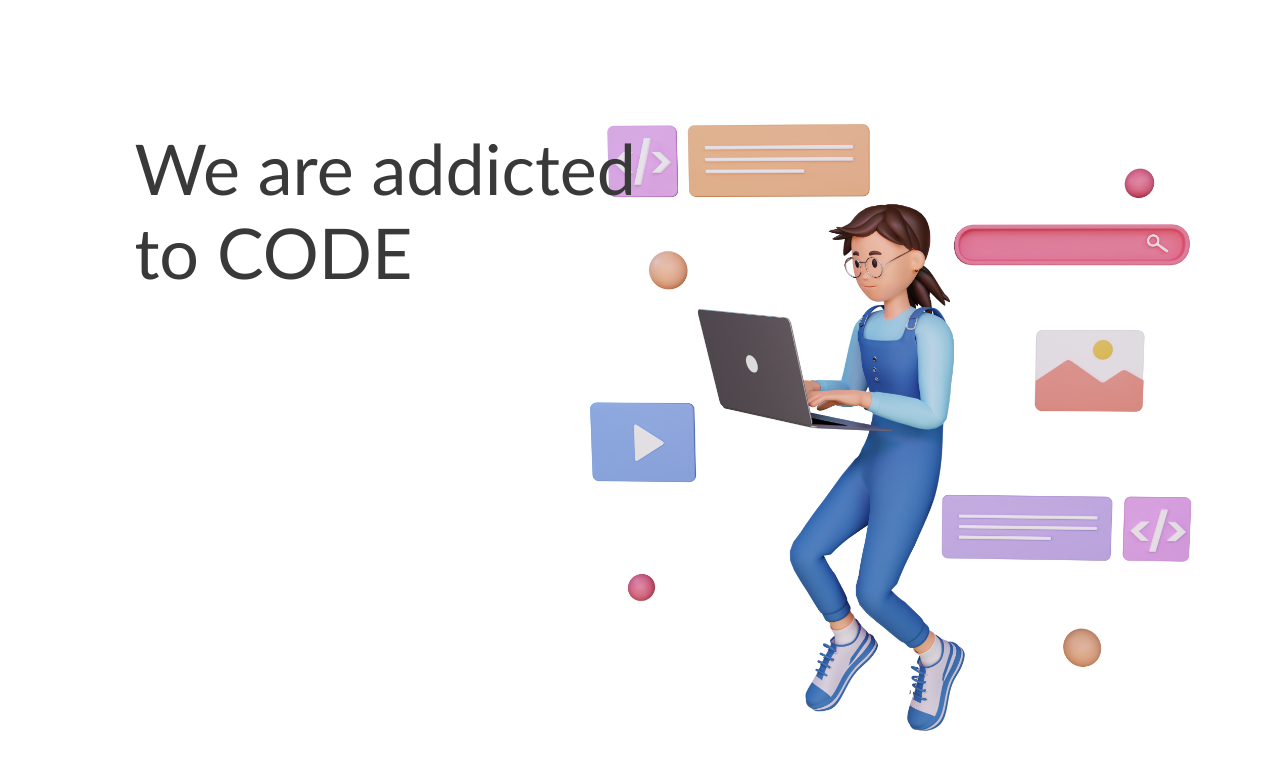
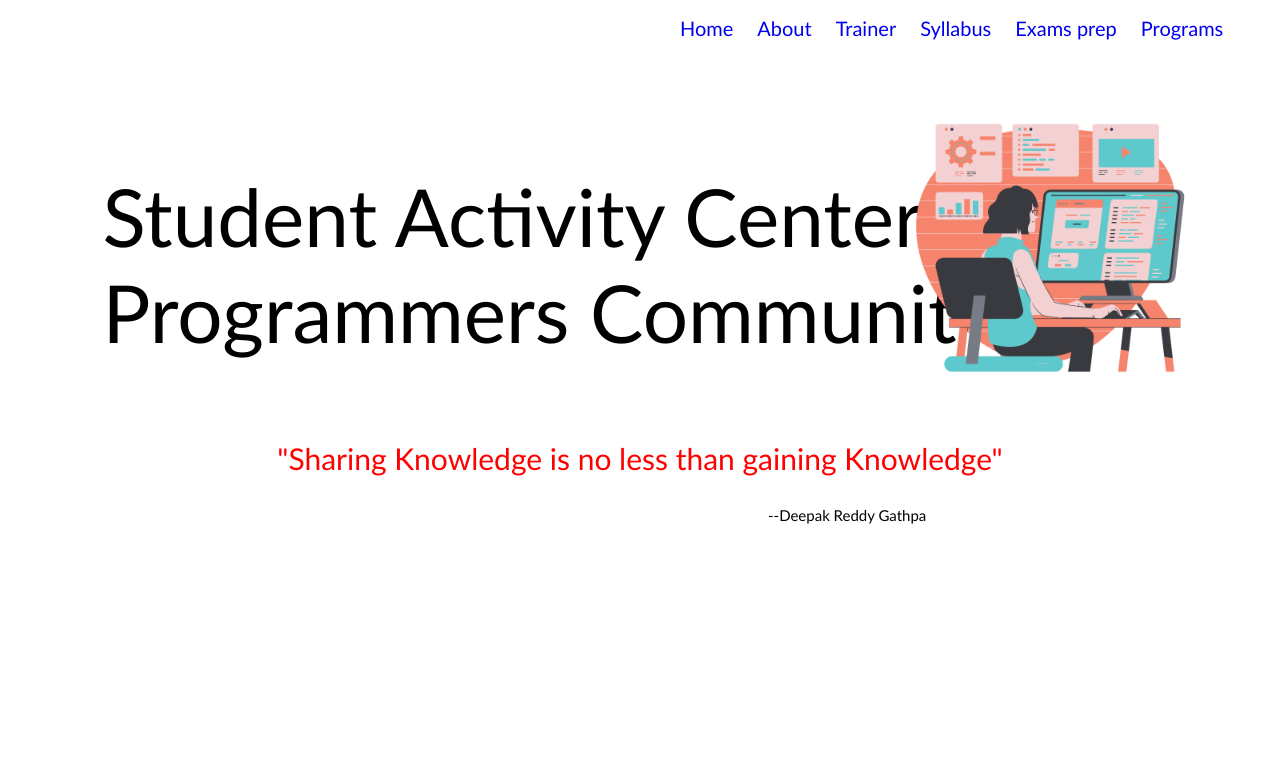
Before and after one commit to DeepakReddyG/C-web, a plain HTML site: page index.html in a window 1280 px wide. Drawn offline with Linux system fonts and the light colour scheme.

Commit message:
updating c-web

```diff
--- a/index.css
+++ b/index.css
@@ -1,13 +1,43 @@
-.module1 p{
+body {
+    margin: 0;
+    padding: 0;
+}
+.navigation ul {
+    list-style: none;
+    margin-left: 50%;
+}
+.navigation li {
+    display: inline;
+    font-size: 20px;
     font-family: 'Gill Sans', 'Gill Sans MT', Calibri, 'Trebuchet MS', sans-serif;
-    font-size: 70px;
+    margin-right: 20px;
+}
+.navigation a {
+    text-decoration: none;
+}
+#container-text-1 {
+    font-family: 'Gill Sans', 'Gill Sans MT', Calibri, 'Trebuchet MS', sans-serif;
+    font-size: 80px;
     font-weight: 100;
-    margin-left: 10%;
+    margin-left: 8%;
     margin-top: 10%;
-    color: rgb(57, 57, 57);
 }
-#module1-img img{
-    width: 60%;
-    float: right;
-    margin-top: -25%;
+#container-img img {
+    width: 300px;
+    margin-left: 70%;
+    position: absolute;
+    margin-top: 3%;
 }
+#container-text-2 {
+    font-family: 'Gill Sans', 'Gill Sans MT', Calibri, 'Trebuchet MS', sans-serif;
+    font-size: 30px;
+    font-weight: lighter;
+    text-align: center;
+    color:red;
+}
+#author {
+    font-family: 'Gill Sans', 'Gill Sans MT', Calibri, 'Trebuchet MS', sans-serif;
+    font-size: 15px;
+    font-weight: 100px;
+    margin-left: 60%;
+}
--- a/index.html
+++ b/index.html
@@ -9,10 +9,29 @@
 </head>
 <body>
     <div class="container">
-       <div class="module1">
-            <div class="text"><p>We are addicted <br> to CODE</p></div>
-            <div id="module1-img"><img src="images/6.png" alt=""></div>
-       </div>
+        <div class="navigation">
+            <ul>
+                <li><a href="#">Home</a></li>
+                <li><a href="#">About</a></li>
+                <li><a href="#">Trainer</a></li>
+                <li><a href="#">Syllabus</a></li>
+                <li><a href="#">Exams prep</a></li>
+                <li><a href="#">Programs</a></li>
+            </ul>
+        </div>
+        <div id="container-img">
+            <img src="images/8.png" alt="">
+          </div>
+      <div class="container-text">
+        <p id="container-text-1">
+            Student Activity Center <br> Programmers Community
+        </p>
+
+        <p id="container-text-2">
+            "Sharing Knowledge is no less than gaining Knowledge" <br>
+            <div id="author">--Deepak Reddy Gathpa</div>
+        </p>
+      </div>
     </div>
 </body>
 </html>
```
Also changed, not shown: Images/sac_logo.png (added), Images/twentyy.png (added).
